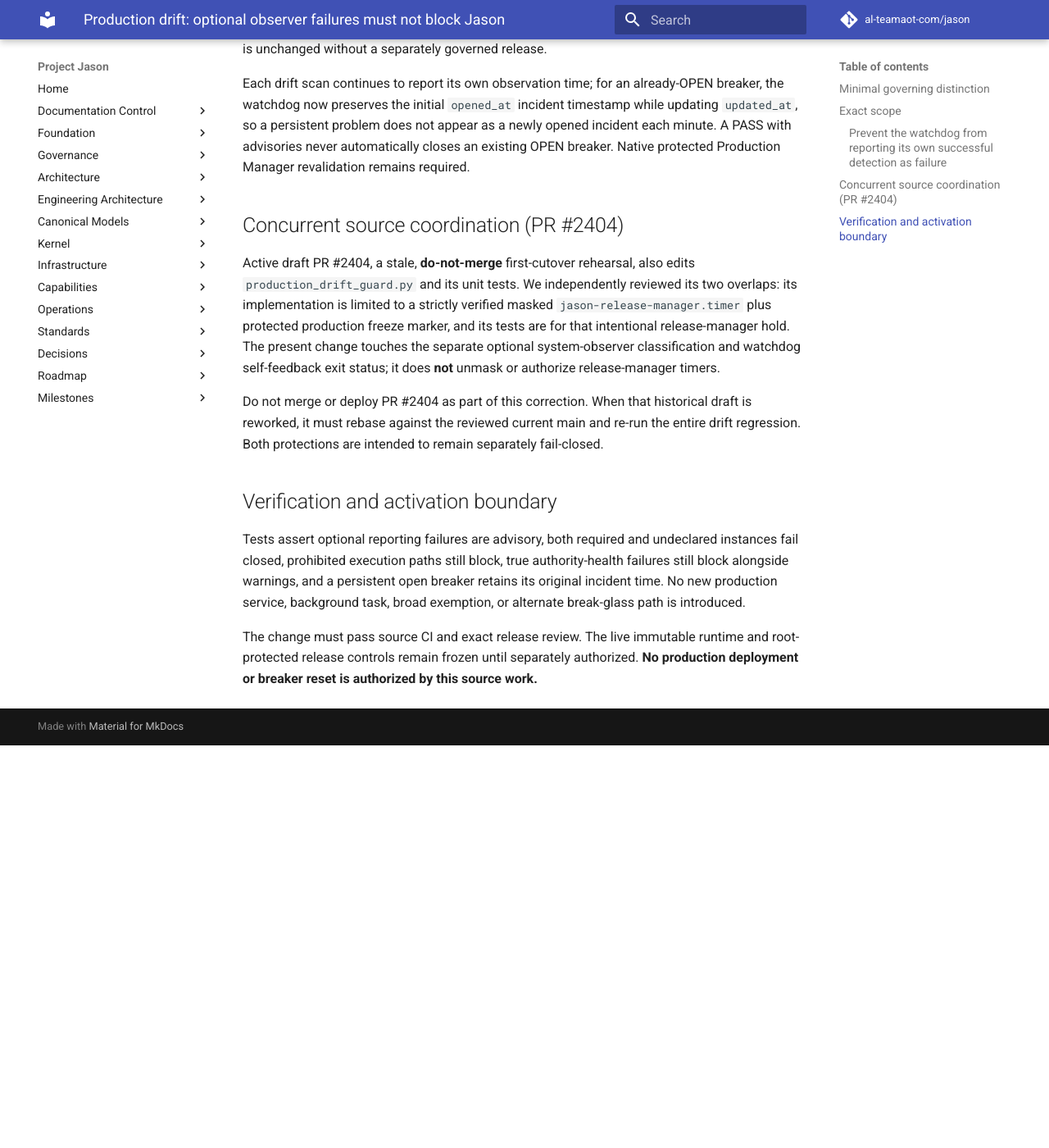
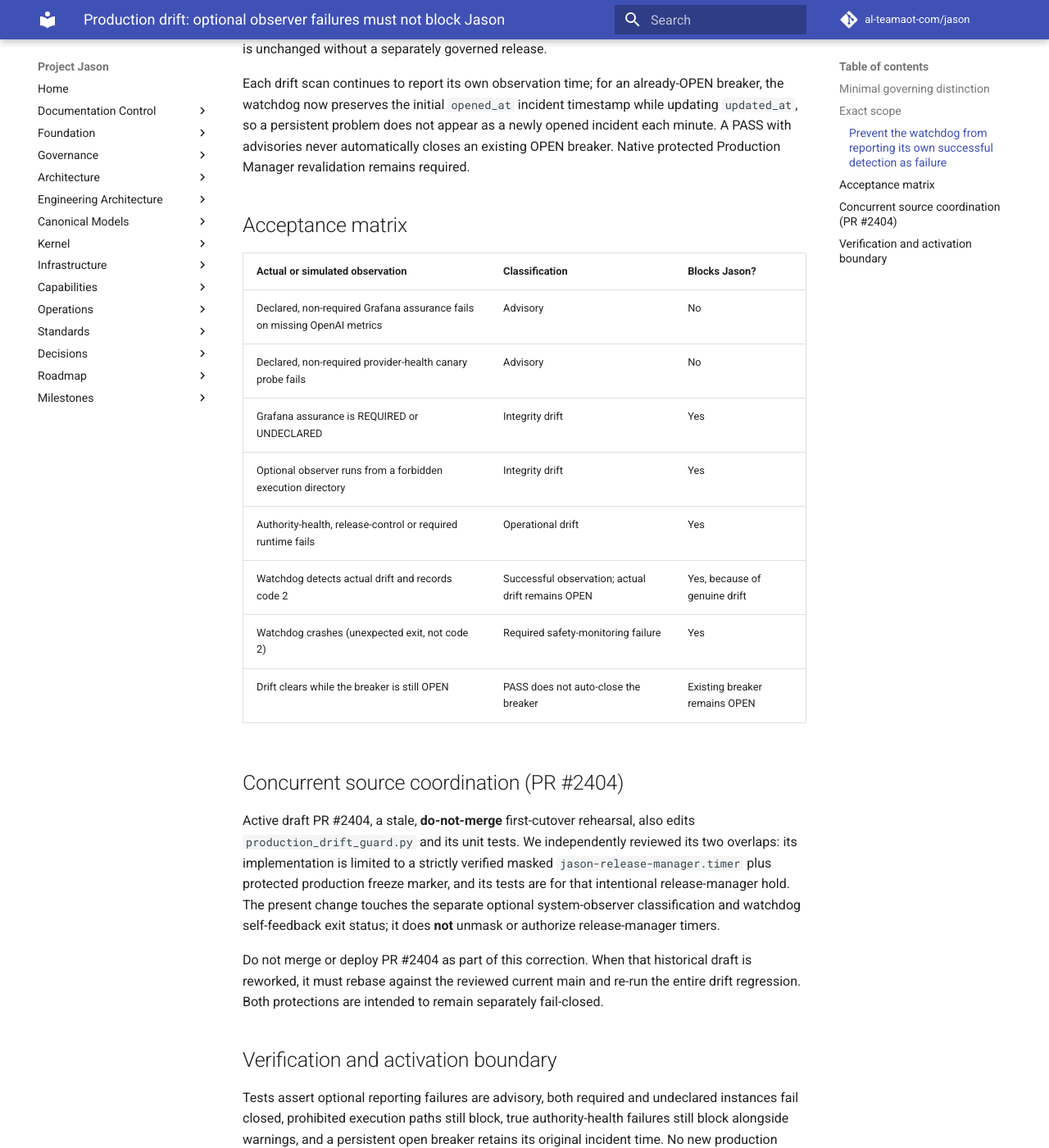
Before and after one commit to al-teamaot-com/jason, an MkDocs documentation site: the page built from docs/operations/Optional-Observer-Drift-Advisories-20261113.md, in a window 1280 px wide and 1400 px high, scrolled down 1480 px. Shown: the whole window at 82% size. Built offline with MkDocs 1.6.1 and Material for MkDocs 9.7.7, drawn with Linux system fonts in a browser that asks for light colours; comment, search, counter and statistics services are not loaded; before the commit the page ends 2389 px from its top, so only the background shows below that.

Commit message:
docs(drift): record explicit optional-warning and critical-failure acceptance

```diff
--- a/docs/operations/Optional-Observer-Drift-Advisories-20261113.md
+++ b/docs/operations/Optional-Observer-Drift-Advisories-20261113.md
@@ -71,6 +71,19 @@ A PASS with advisories never automatically closes an existing OPEN
 breaker. Native protected Production Manager revalidation remains
 required.
 
+## Acceptance matrix
+
+| Actual or simulated observation | Classification | Blocks Jason? |
+| --- | --- | --- |
+| Declared, non-required Grafana assurance fails on missing OpenAI metrics | Advisory | No |
+| Declared, non-required provider-health canary probe fails | Advisory | No |
+| Grafana assurance is REQUIRED or UNDECLARED | Integrity drift | Yes |
+| Optional observer runs from a forbidden execution directory | Integrity drift | Yes |
+| Authority-health, release-control or required runtime fails | Operational drift | Yes |
+| Watchdog detects actual drift and records code 2 | Successful observation; actual drift remains OPEN | Yes, because of genuine drift |
+| Watchdog crashes (unexpected exit, not code 2) | Required safety-monitoring failure | Yes |
+| Drift clears while the breaker is still OPEN | PASS does not auto-close the breaker | Existing breaker remains OPEN |
+
 ## Concurrent source coordination (PR #2404)
 
 Active draft PR #2404, a stale, **do-not-merge** first-cutover rehearsal,
```
